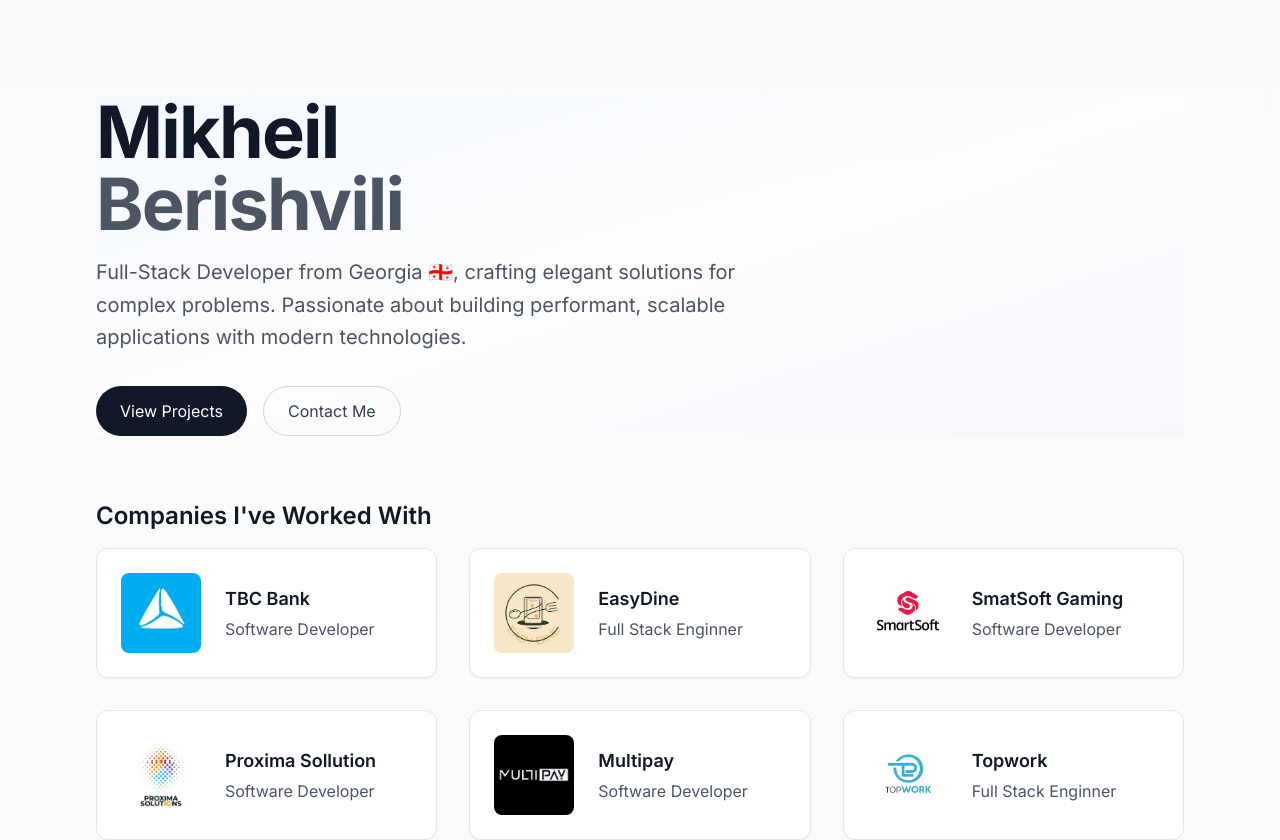
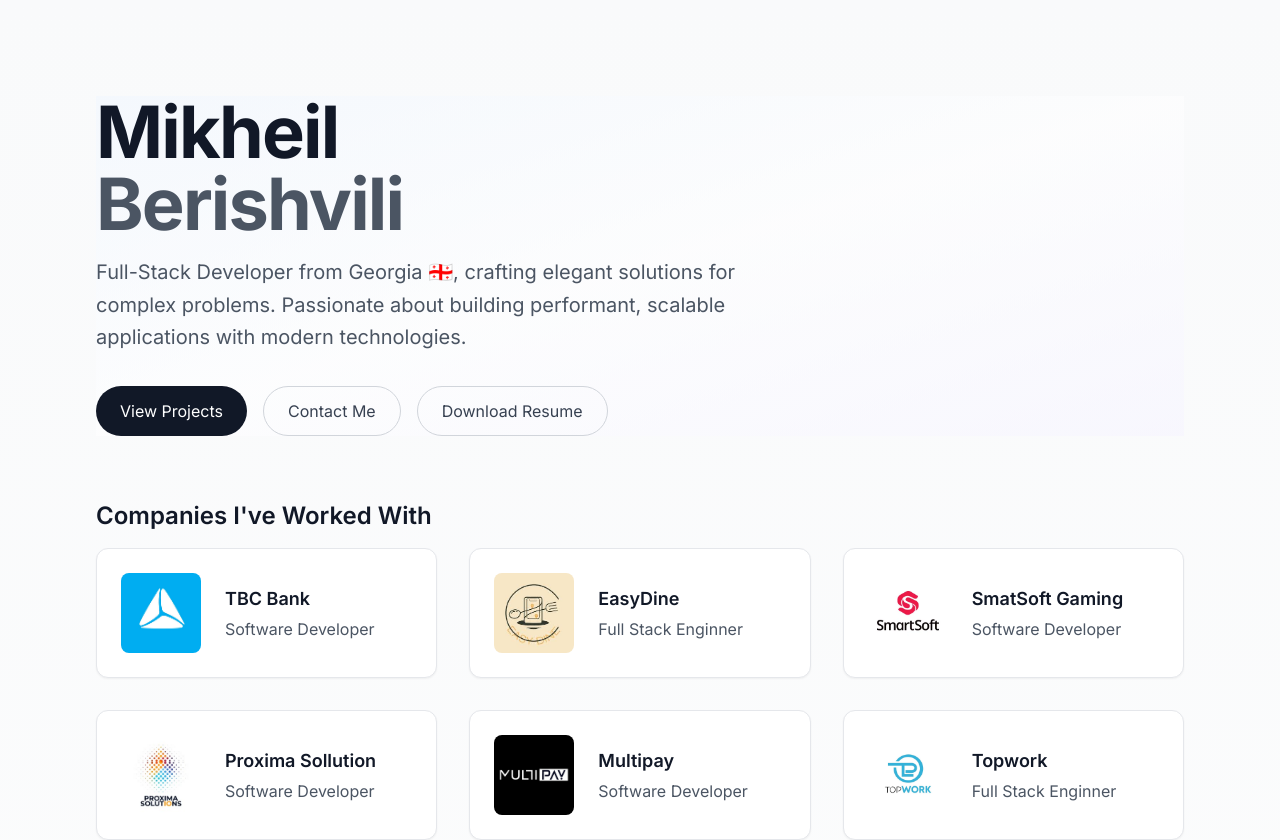
Before and after one commit to mberrishdev/mberrishdev.me, a Next.js app: page / in a window 1280 px wide. Shown: the top 840 px of the page. Built offline with nearby package versions, Linux system fonts and the light colour scheme.

Commit message:
add resume

```diff
--- a/src/app/page.tsx
+++ b/src/app/page.tsx
@@ -30,6 +30,15 @@
               className="btn-secondary"
             >
               Contact Me
+            </a>
+            <a
+              href="https://drive.google.com/file/d/1QR_PPOrvlvbuviV599d55Y_YaoaAYSSg/view?usp=sharing"
+              className="btn-secondary"
+              download
+              target="_blank"
+              rel="noopener noreferrer"
+            >
+              Download Resume
             </a>
           </div>
         </div>
```
